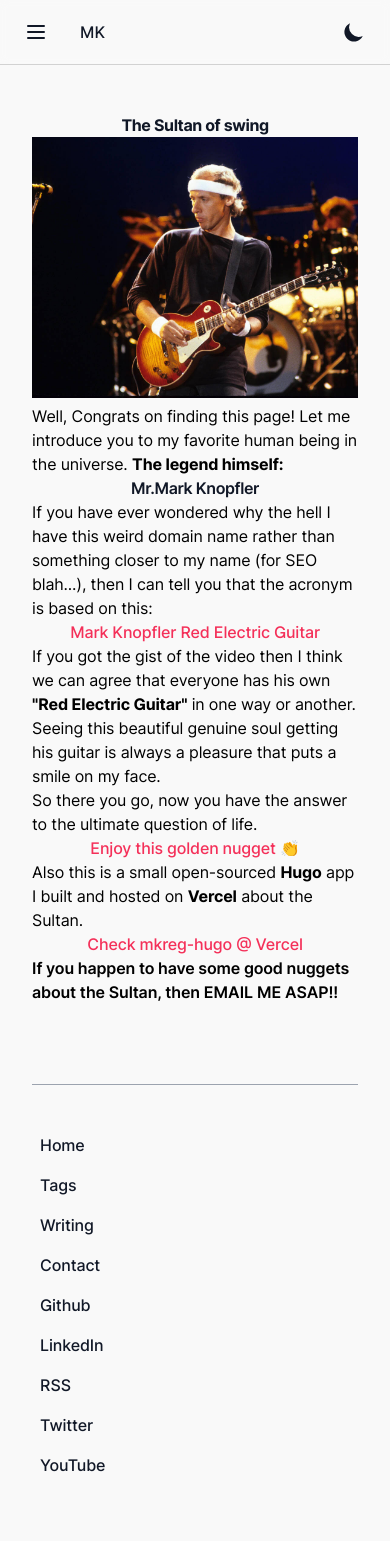
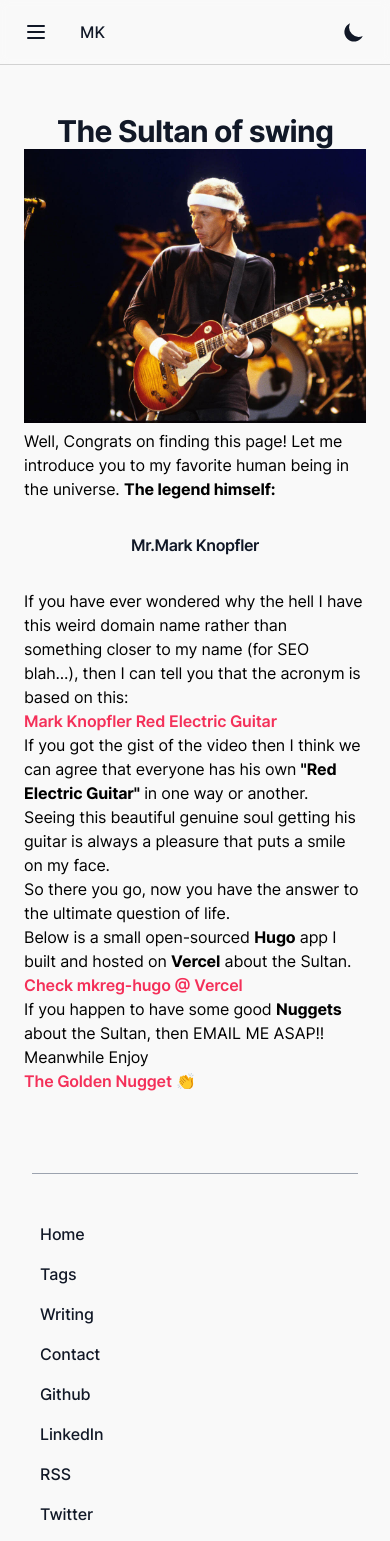
Before and after one commit to omaralsoudanii/mkreg.dev, a Next.js app: page /mk in a window 390 px wide. Shown: the top 1541 px of the page. Built offline with nearby package versions, Linux system fonts and the light colour scheme; no server answers; what @tailwindcss/typography, tailwindcss-line-clamp would draw is missing.

Commit message:
sum adjustments

```diff
--- a/src/components/Container/index.tsx
+++ b/src/components/Container/index.tsx
@@ -2,7 +2,7 @@ export function Container({ children }) {
   return (
     <article
       id="skip"
-      className="flex flex-col items-start justify-center w-full max-w-2xl px-8 py-8 mx-auto my-4 lg:pt-12 lg:px-0 lg:max-w-3xl"
+      className="flex flex-col items-start justify-center w-full max-w-2xl px-6 py-8 mx-auto my-4 lg:pt-12 lg:px-0 lg:max-w-3xl"
     >
       <div className="w-full mx-auto prose dark:prose-dark lg:prose-lg !max-w-none">
         {children}
--- a/src/pages/404.tsx
+++ b/src/pages/404.tsx
@@ -3,15 +3,15 @@ import Link from 'next/link'
 
 export default function NotFound() {
   return (
-    <div className="px-4 py-4">
-      <div className="flex flex-col items-start justify-start lg:justify-center lg:items-center lg:flex-row lg:space-x-10 lg:mt-8">
-        <div className="pt-4">
-          <h1 className="text-6xl leading-loose border-gray-900 lg:text-8xl lg:leading-loose lg:dark:border-gray-100 lg:border-r-8 lg:py-24 lg:px-6">
+    <Container>
+      <div className="flex flex-col items-start justify-start divide-y divide-gray-700 dark:divide-gray-300 lg:items-center lg:divide-y-0 lg:flex-row lg:space-x-6 lg:my-20">
+        <div className="py-4 lg:pt-20 lg:pb-20">
+          <h1 className="lg:border-gray-900 !text-7xl !leading-loose lg:ml-0 !mb-0 px-2 lg:border-r-2 lg:dark:border-gray-100 lg:pr-6 lg:pl-0">
             404
           </h1>
         </div>
-        <Container>
-          <h1>I tried but didn't find this page</h1>
+        <div className="py-4 lg:!py-0 !my-0 max-w-lg">
+          <h1 className="!my-0">I tried but didn't find this page</h1>
           <p>
             It seems that you're looking for something that used to exist, or
             you spelled something wrong.
@@ -27,8 +27,8 @@ export default function NotFound() {
               Back to Homepage
             </button>
           </Link>
-        </Container>
+        </div>
       </div>
-    </div>
+    </Container>
   )
 }
--- a/src/pages/mk.tsx
+++ b/src/pages/mk.tsx
@@ -15,7 +15,7 @@ export default function MK() {
     <React.Fragment>
       <Seo data={meta} />
       <Container>
-        <h1 className="text-center">The Sultan of swing</h1>
+        <h1 className="text-center title-heading">The Sultan of swing</h1>
         <NextImage
           src="/static/images/mk.jpg"
           alt="Mark Knopfler"
@@ -27,14 +27,14 @@ export default function MK() {
           favorite human being in the universe.{' '}
           <strong>The legend himself:</strong>{' '}
         </p>
-        <h2 className="text-center">Mr.Mark Knopfler</h2>
+        <h2 className="!my-8 text-center">Mr.Mark Knopfler</h2>
         <p>
           If you have ever wondered why the hell I have this weird domain name
           rather than something closer to my name (for SEO blah...), then I can
           tell you that the acronym is based on this:
         </p>
 
-        <p className="mx-auto text-center">
+        <p className="font-semibold">
           <a
             className="text-link"
             href="https://www.youtube.com/watch?v=JZWDmY6_E2A"
@@ -48,32 +48,24 @@ export default function MK() {
         <p>
           If you got the gist of the video then I think we can agree that
           everyone has his own <strong>"Red Electric Guitar"</strong> in one way
-          or another. Seeing this beautiful genuine soul getting his guitar is
-          always a pleasure that puts a smile on my face.
+          or another.
         </p>
 
+        <p>
+          Seeing this beautiful genuine soul getting his guitar is always a
+          pleasure that puts a smile on my face.
+        </p>
         <p>
           So there you go, now you have the answer to the ultimate question of
           life.
         </p>
 
-        <p className="mx-auto text-center">
-          <a
-            href={Environment.social.youtube}
-            target="_blank"
-            rel="noopener noreferrer"
-            className="text-link"
-          >
-            Enjoy this golden nugget 👏
-          </a>
+        <p>
+          Below is a small open-sourced <strong>Hugo</strong> app I built and
+          hosted on <strong>Vercel</strong> about the Sultan.
         </p>
 
-        <p>
-          Also this is a small open-sourced <strong>Hugo</strong> app I built
-          and hosted on <strong>Vercel</strong> about the Sultan.
-        </p>
-
-        <p className="mx-auto text-center">
+        <p className="font-semibold">
           <a
             href="https://mkreg-hugo.vercel.app"
             target="_blank"
@@ -84,9 +76,19 @@ export default function MK() {
           </a>
         </p>
 
+        <p>
+          If you happen to have some good <strong>Nuggets</strong> about the
+          Sultan, then EMAIL ME ASAP!! Meanwhile Enjoy
+        </p>
         <p className="font-semibold">
-          If you happen to have some good nuggets about the Sultan, then EMAIL
-          ME ASAP!!
+          <a
+            href={Environment.social.youtube}
+            target="_blank"
+            rel="noopener noreferrer"
+            className="text-link"
+          >
+            The Golden Nugget 👏
+          </a>
         </p>
       </Container>
     </React.Fragment>
--- a/src/styles/custom.css
+++ b/src/styles/custom.css
@@ -112,12 +112,8 @@
     @apply !inline-block !w-auto font-medium !text-primary lg:link-transition;
   }
 
-  .link-lg {
-    @apply text-lg lg:text-xl !font-semibold;
-  }
-
   .text-link {
-    @apply font-medium !text-rose-500 dark:!text-rose-400 lg:text-link-transition !important;
+    @apply font-semibold text-rose-500 dark:text-rose-400 lg:text-link-transition !important;
   }
 
   .text-link-transition:hover {
```
